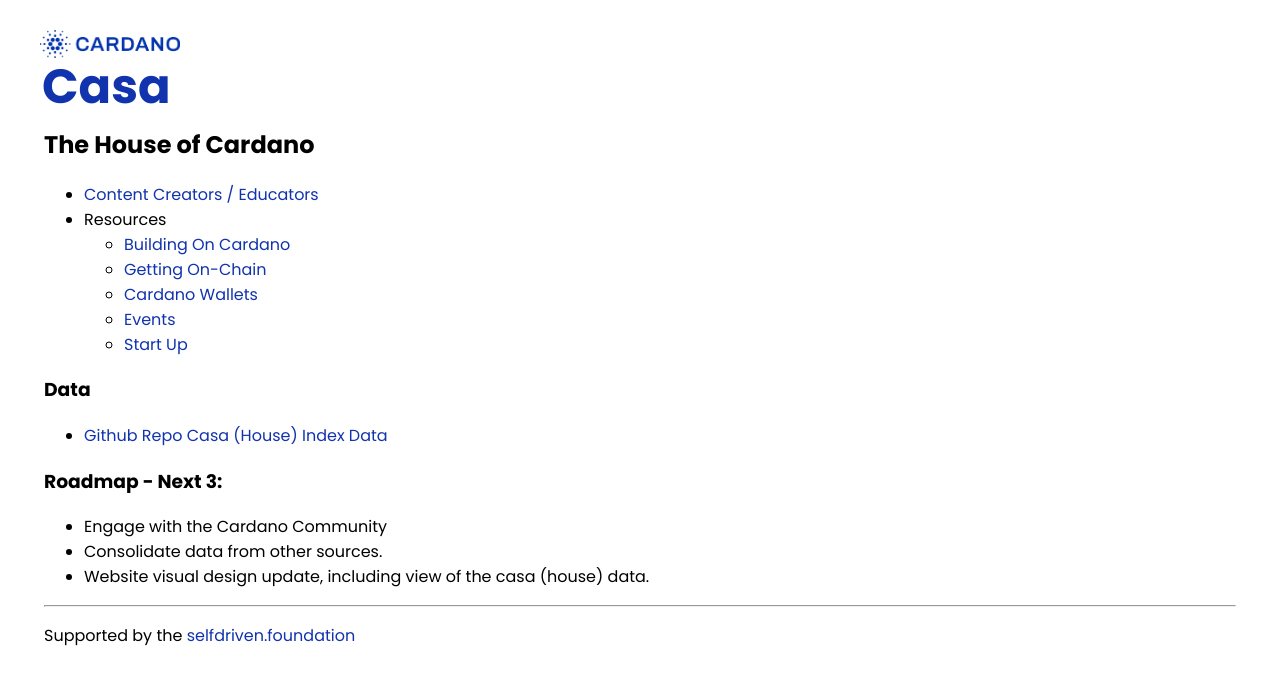
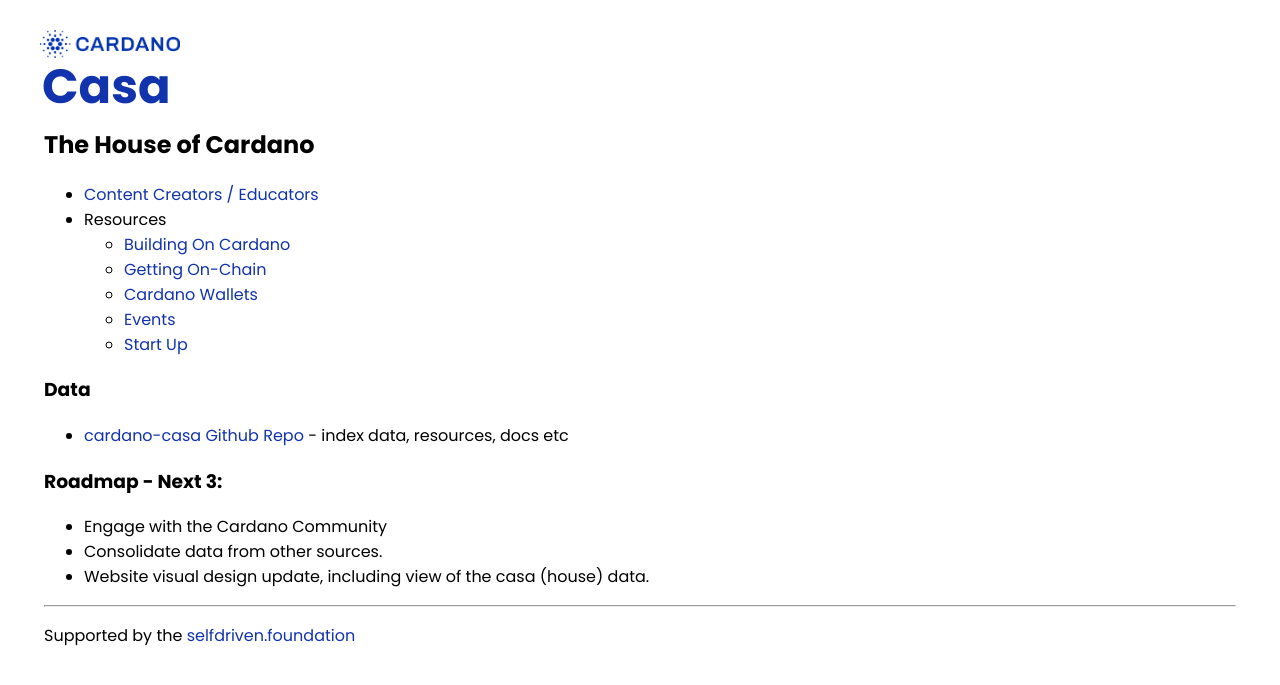
Before and after one commit to selfdriven-octo/cardano-casa, a Jekyll site: the page built from docs/index.md, in a window 1280 px wide. Shown: the top 685 px of the page. Built offline with Jekyll 4.4.1, drawn with Linux system fonts in a browser that asks for light colours.

Commit message:
Update index.md

```diff
--- a/docs/index.md
+++ b/docs/index.md
@@ -14,7 +14,7 @@ title: Home
     - [Start Up](/resources/startup/)
 
 ### Data
-- [Github Repo Casa (House) Index Data](https://github.com/selfdriven-octo/cardano-casa/tree/main/data)
+- [cardano-casa Github Repo](https://github.com/selfdriven-octo/cardano-casa/) - index data, resources, docs etc
 
 ### Roadmap - Next 3:
 - Engage with the Cardano Community
```
